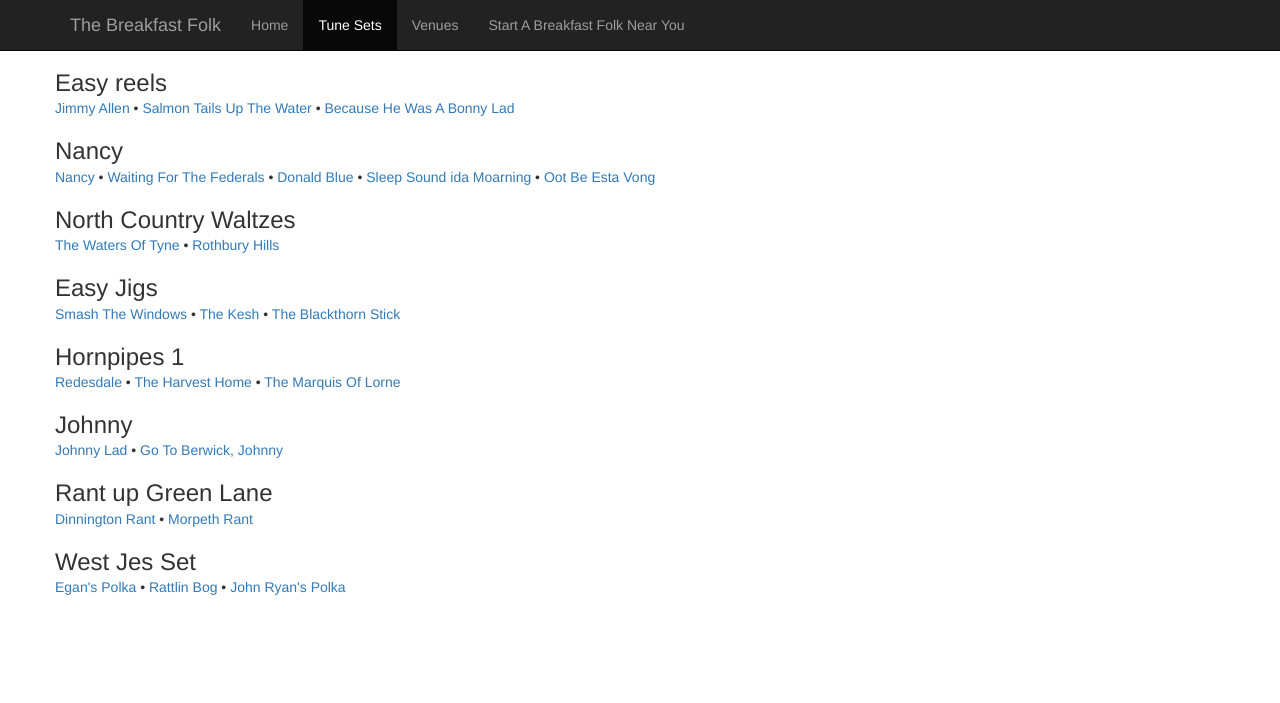
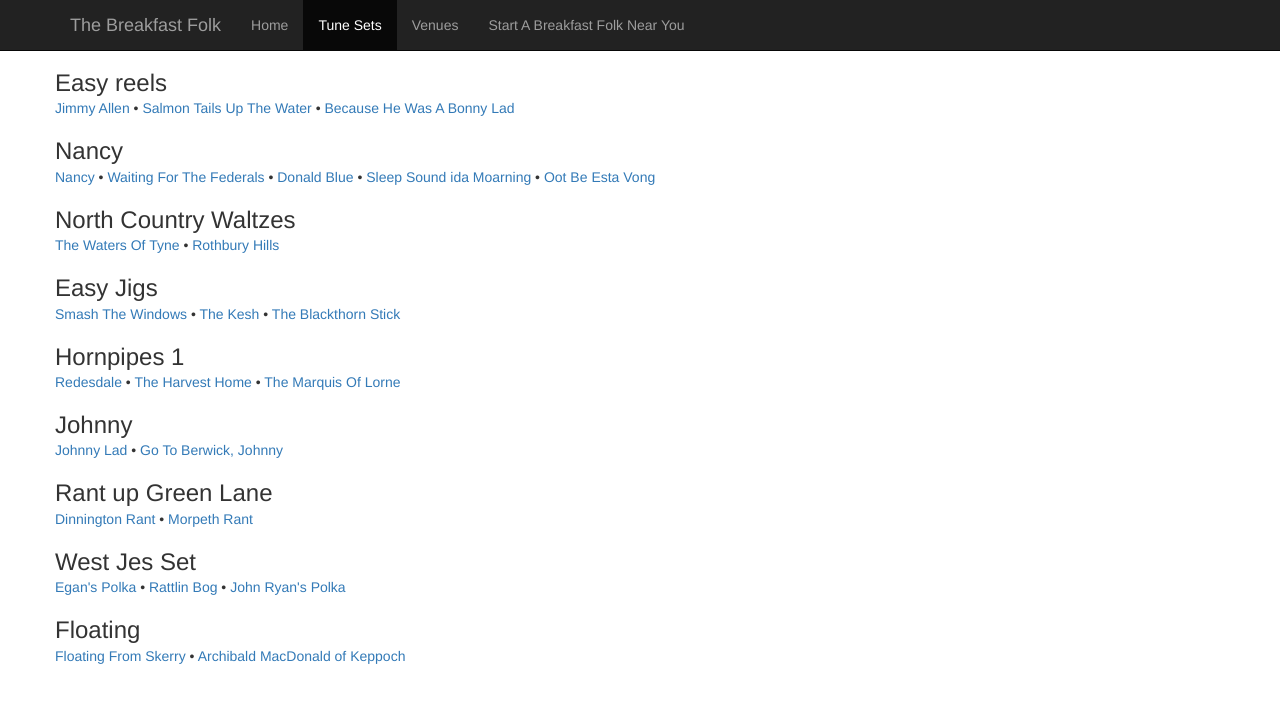
Before and after one commit to thebreakfastfolk/thebreakfastfolk.github.io, a Jekyll site: the page built from tune-sets.md, in a window 1280 px wide. Shown: the top 703 px of the page. Built offline with Jekyll 4.4.1, drawn with Linux system fonts in a browser that asks for light colours; nearby versions of some CDN libraries.

Commit message:
add tunes Floating

```diff
--- a/tune-sets.md
+++ b/tune-sets.md
@@ -34,5 +34,8 @@ sets:
     Egan's Polka: http://www.folktunefinder.com/tune/51381
     Rattlin Bog: https://thesession.org/tunes/583
     John Ryan's Polka: http://www.folktunefinder.com/tune/51309
+  Floating:
+    Floating From Skerry: http://www.folktunefinder.com/tune/158418/
+    Archibald MacDonald of Keppoch: http://www.folktunefinder.com/tune/50895/
 
 ---
```
